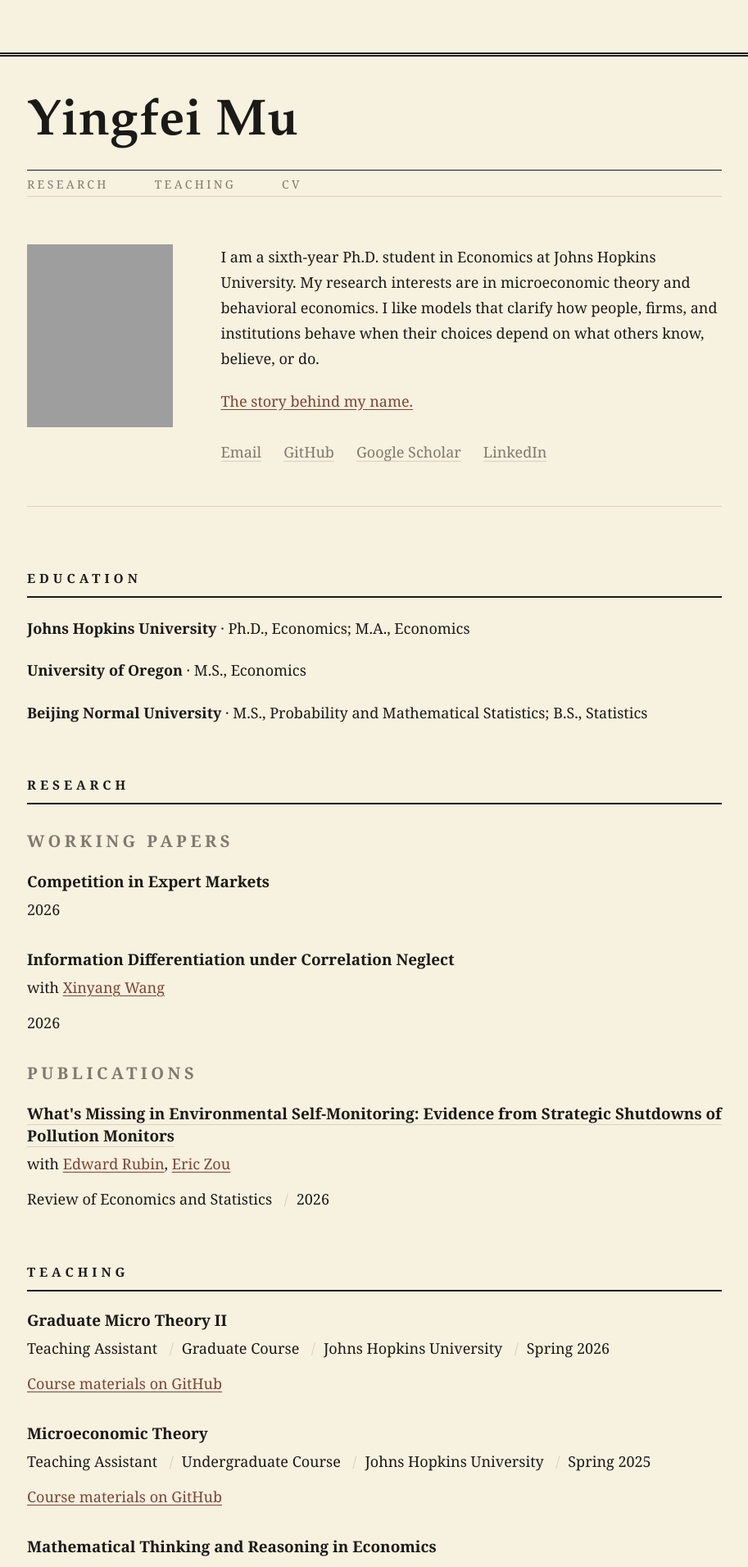
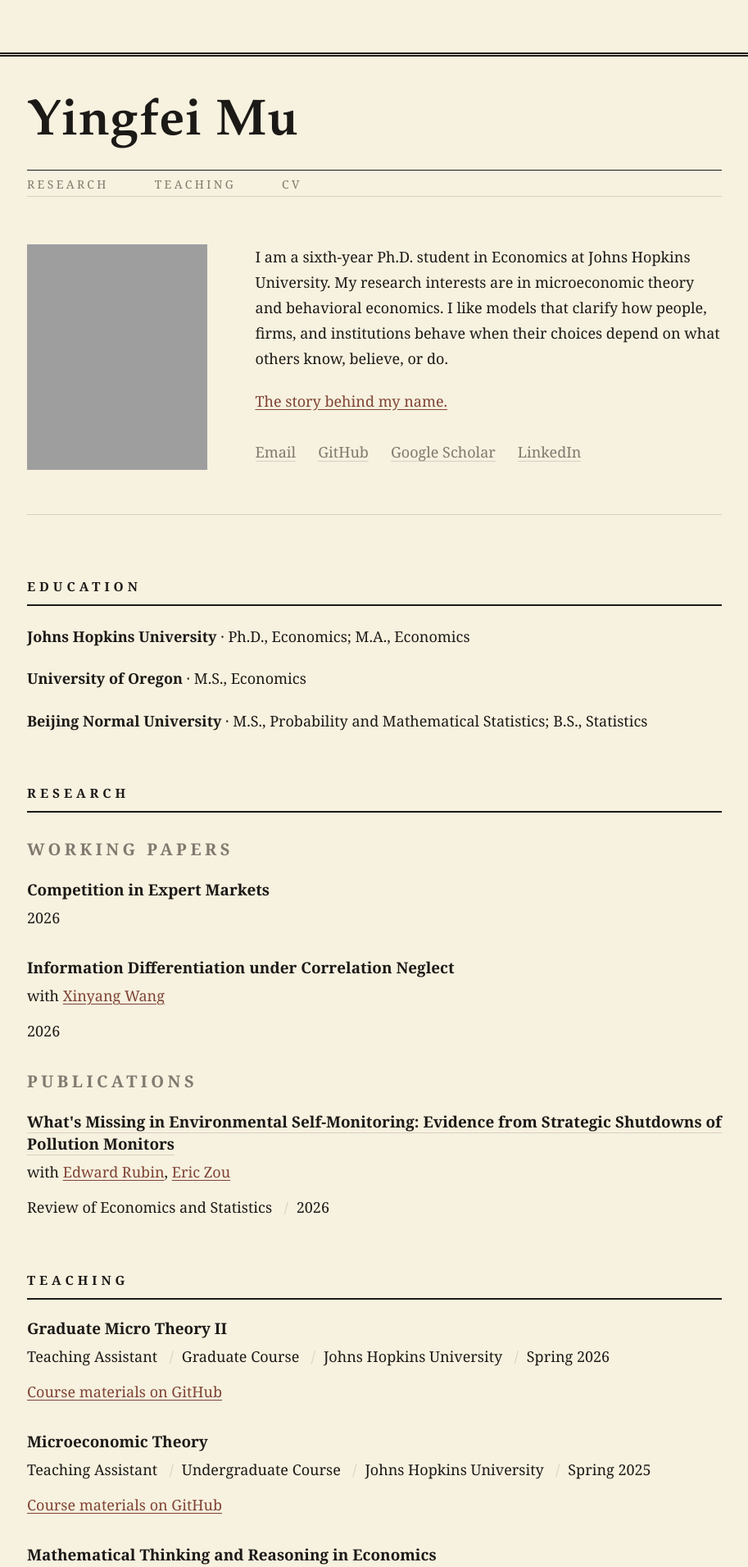
Before and after one commit to InfiniteMu/infinitemu.github.io, a Jekyll site: the page built from _pages/about.md, in a window 1280 px wide. Shown: the top 1911 px of the page at 82% size, without its empty margins (183-1096 px from the left). Built offline with Jekyll 4.4.1, drawn with Linux system fonts in a browser that asks for light colours.

Commit message:
Enlarge homepage profile photo

```diff
--- a/_sass/layout/_editorial.scss
+++ b/_sass/layout/_editorial.scss
@@ -187,7 +187,7 @@ a {
 
 .home-profile {
   display: grid;
-  grid-template-columns: 178px minmax(0, 1fr);
+  grid-template-columns: 220px minmax(0, 1fr);
   gap: clamp(2rem, 5vw, 3.25rem);
   align-items: start;
   margin: 0 0 clamp(3rem, 6vw, 4.75rem);
@@ -197,7 +197,7 @@ a {
 
 .home-profile__photo img {
   display: block;
-  width: 178px;
+  width: 220px;
   aspect-ratio: 4 / 5;
   object-fit: cover;
   border: 0;
@@ -448,7 +448,7 @@ a {
   }
 
   .home-profile__photo img {
-    width: min(62vw, 210px);
+    width: min(70vw, 240px);
   }
 
   .home-profile__links .home-profile__cv {
```
